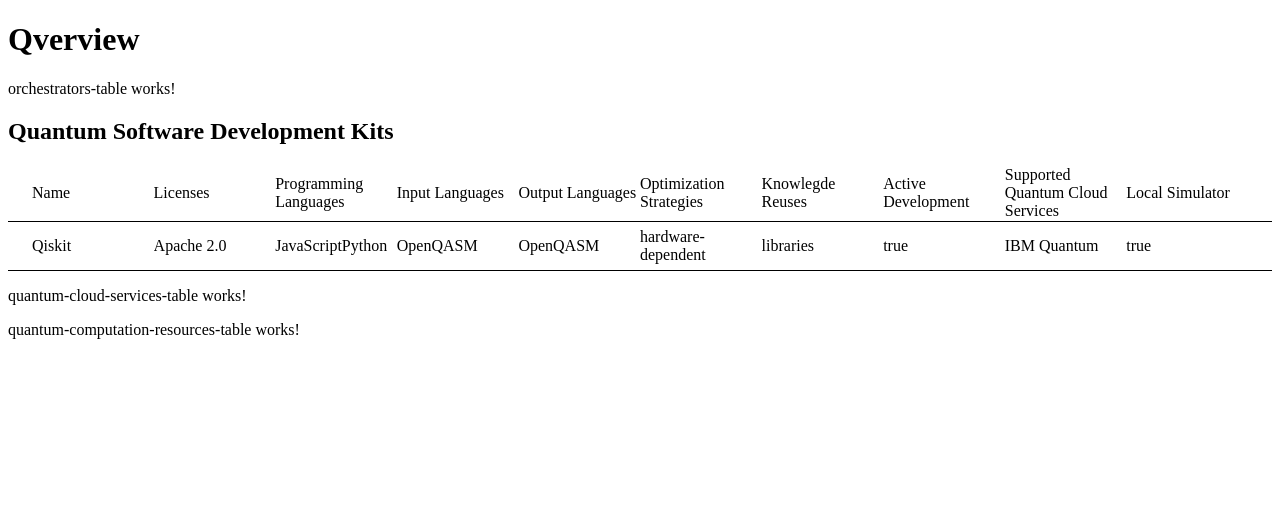
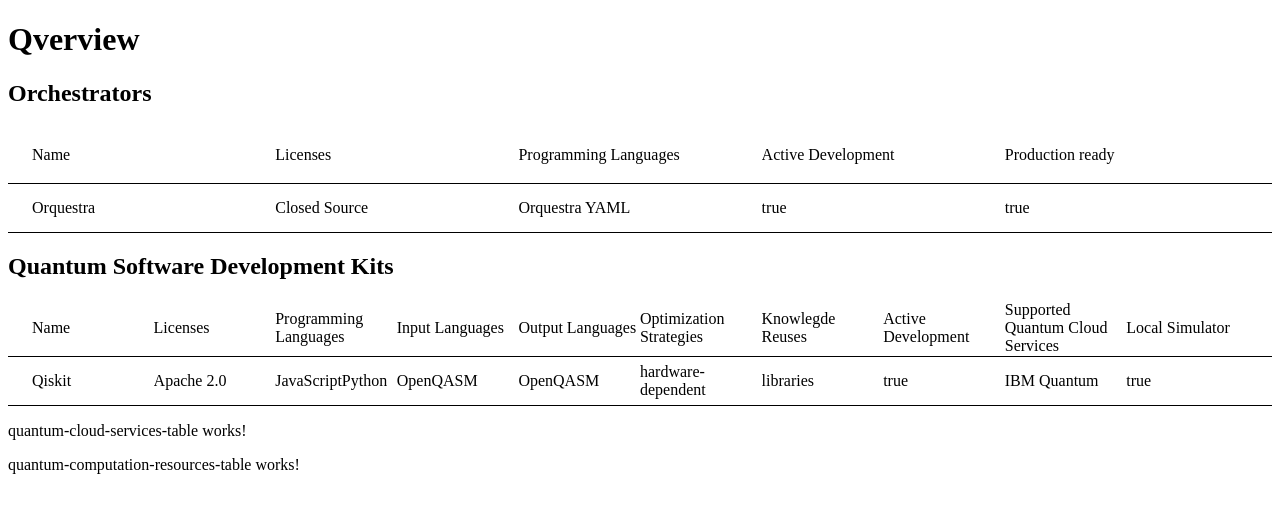
Before and after one commit to UST-QuAntiL/Qverview, an Angular app: page / in a window 1280 px wide. Shown: the top 512 px of the page. Built offline with nearby package versions, Linux system fonts and the light colour scheme.

Commit message:
Create Orchestrator table and mock entry

```diff
--- /dev/null
+++ b/src/app/orchestrator/orchestrator.service.ts
@@ -0,0 +1,22 @@
+import { Injectable } from '@angular/core';
+import { Orchestrator } from './orchestrator.model';
+
+@Injectable({
+  providedIn: 'root'
+})
+export class OrchestratorService {
+
+  orchestrators: Orchestrator[] = [{
+    name: 'Orquestra',
+    licenses: ['Closed Source'],
+    programmingLanguages: ['Orquestra YAML'],
+    activeDevelopment: true,
+    productionReady: true
+  }];
+
+  constructor() { }
+
+  getOrchestrators(): Orchestrator[] {
+    return this.orchestrators;
+  }
+}
--- a/src/app/orchestrator/orchestrators-table/orchestrators-table.component.html
+++ b/src/app/orchestrator/orchestrators-table/orchestrators-table.component.html
@@ -1 +1,37 @@
-<p>orchestrators-table works!</p>
+<h2>Orchestrators</h2>
+<div *ngIf="dataSource">
+    <mat-table class="mat-elevation-z8" [dataSource]="dataSource">
+        <ng-container matColumnDef="name">
+            <mat-header-cell *matHeaderCellDef>Name</mat-header-cell>
+            <mat-cell *matCellDef="let orchestrator">{{orchestrator.name}}</mat-cell>
+        </ng-container>
+        <ng-container matColumnDef="licenses">
+            <mat-header-cell *matHeaderCellDef>Licenses</mat-header-cell>
+            <mat-cell *matCellDef="let orchestrator">
+                <span *ngFor="let x of orchestrator.licenses">{{x}}</span>
+            </mat-cell>
+        </ng-container>
+        <ng-container matColumnDef="programmingLanguages">
+            <mat-header-cell *matHeaderCellDef>Programming Languages</mat-header-cell>
+            <mat-cell *matCellDef="let orchestrator">
+                <span *ngFor="let x of orchestrator.programmingLanguages">{{x}}</span>
+            </mat-cell>
+        </ng-container>
+        <ng-container matColumnDef="activeDevelopment">
+            <mat-header-cell *matHeaderCellDef>Active Development</mat-header-cell>
+            <mat-cell *matCellDef="let orchestrator">
+                <span>{{orchestrator.activeDevelopment}}</span>
+            </mat-cell>
+        </ng-container>
+        <ng-container matColumnDef="productionReady">
+            <mat-header-cell *matHeaderCellDef>Production ready</mat-header-cell>
+            <mat-cell *matCellDef="let orchestrator">
+                <span>{{orchestrator.productionReady}}</span>
+            </mat-cell>
+        </ng-container>
+
+
+        <mat-header-row *matHeaderRowDef="displayedColumns"></mat-header-row>
+        <mat-row *matRowDef="let row; columns: displayedColumns"></mat-row>
+    </mat-table>
+</div>
--- a/src/app/orchestrator/orchestrators-table/orchestrators-table.component.ts
+++ b/src/app/orchestrator/orchestrators-table/orchestrators-table.component.ts
@@ -1,4 +1,6 @@
 import { Component, OnInit } from '@angular/core';
+import { OrchestratorService} from '../orchestrator.service';
+import { MatTableDataSource } from "@angular/material/table";
 
 @Component({
   selector: 'app-orchestrators-table',
@@ -7,9 +9,22 @@ import { Component, OnInit } from '@angular/core';
 })
 export class OrchestratorsTableComponent implements OnInit {
 
-  constructor() { }
+  orchestratorService: OrchestratorService;
+  dataSource;
+  displayedColumns = [
+    'name',
+    'licenses',
+    'programmingLanguages',
+    'activeDevelopment',
+    'productionReady'
+  ];
+
+  constructor(orchestratorService: OrchestratorService) {
+    this.orchestratorService = orchestratorService;
+  }
 
   ngOnInit(): void {
+    this.dataSource = new MatTableDataSource(this.orchestratorService.getOrchestrators());
   }
 
 }
--- a/src/app/sdk/sdks-table/sdks-table.component.ts
+++ b/src/app/sdk/sdks-table/sdks-table.component.ts
@@ -1,6 +1,5 @@
 import { Component, OnInit } from '@angular/core';
 import { MatTableDataSource } from "@angular/material/table";
-import { Sdk } from '../sdk.model';
 import { SdkService } from '../sdk.service';
 
 @Component({
```
Also changed, not shown: src/app/sdk/sdks-table/sdks-table.component.html (+0 -13 lines), 1 other file (tests, documents, lock files or other folders).
